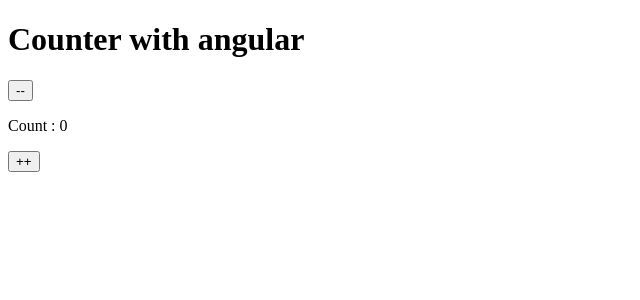
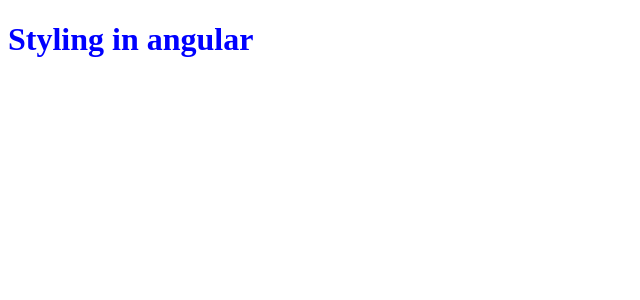
Before and after one commit to Tanyamehta22/ANGULAR-CODE-STEP-BY-STE, an Angular app: page / in a window 1280 px wide. Shown: the top 300 px of the page, without its empty margins (0-640 px from the left). Built offline with nearby package versions, Linux system fonts and the light colour scheme.

Commit message:
Basic Rule of style

```diff
--- a/src/app/app.component.css
+++ b/src/app/app.component.css
@@ -0,0 +1,3 @@
+.heading {
+    color: red;
+}
--- a/src/app/app.component.html
+++ b/src/app/app.component.html
@@ -1,4 +1,9 @@
-<h1>{{title}}</h1>
- <button (click) = "counter('minus')"> -- </button>
- <p>Count : {{count}} </p>
- <button (click) = "counter('add')"> ++ </button>
+<h1 class="heading">{{title}}</h1>
+
+<!-- Internal styling. -->
+<!-- PRIOTITY IN STYLING --INLINE>INTERNAL> COMPONENT> GLOBAL STYLING -->
+<style>
+  .heading {
+    color: blue;
+  }
+</style>
--- a/src/app/app.component.ts
+++ b/src/app/app.component.ts
@@ -9,10 +9,6 @@ import { RouterOutlet } from '@angular/router';
   styleUrl: './app.component.css'
 })
 export class AppComponent {
-  title = 'Counter with angular';
-  count = 0
-  counter(type:string)
-  {
-    type==='add' ? this.count++:this.count--;
-  }
+  title = 'Styling in angular';
+
 }
```
